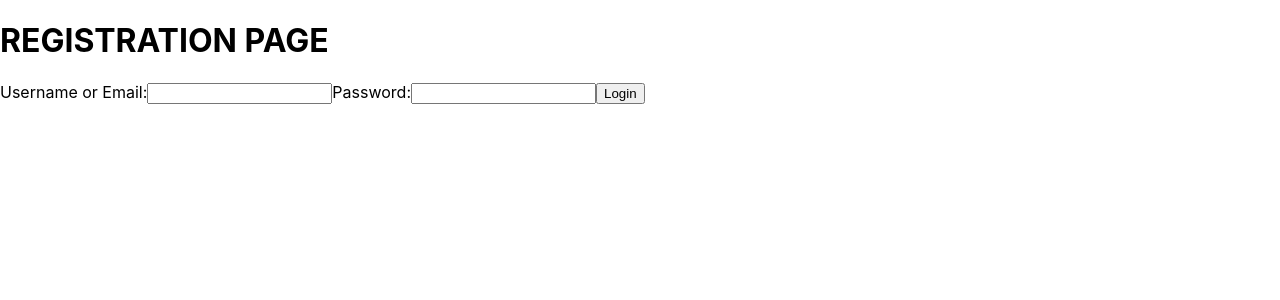
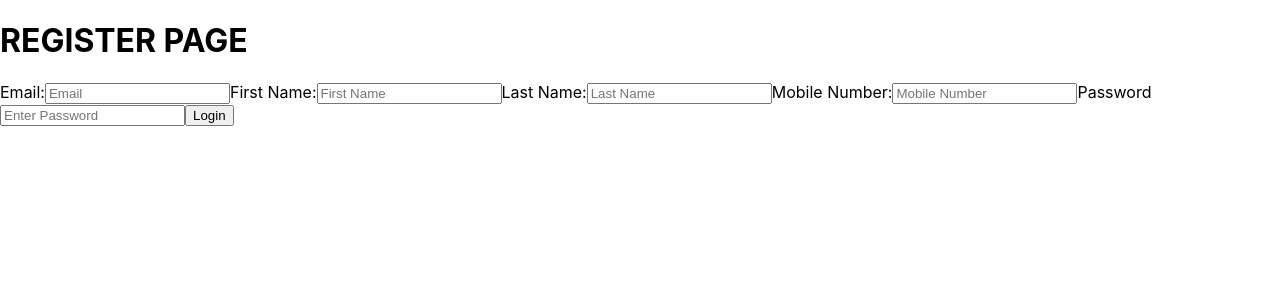
Before and after one commit to duffylaura/p4-snva, a React (Create React App) app in the folder frontend/: page /register in a window 1280 px wide. Shown: the top 300 px of the page. Built offline with nearby package versions, Linux system fonts and the light colour scheme.

Commit message:
Registration done. Used API post route

```diff
--- a/frontend/src/components/register.js
+++ b/frontend/src/components/register.js
@@ -1,24 +1,137 @@
 
-import React from "react";
+import React, { useState } from "react";
+import { useNavigate } from "react-router-dom";
+import axios from 'axios';
 
-const Register = () => {
+const Register = (props) => {
+    // set up navigation variable for redirection if successfully logged in
+    const navigate = useNavigate();
+
+    //set initial form state to empty strings
+    const [formState, setFormState] = useState({email: '', firstName: '', lastName: '', mobileNumber: '', password: ''});
+
+    //function to use signup post route
+    const registerPostRoute = async (data) => {
+        const options = {
+            method: 'POST',
+            url: 'http://localhost:8077/api/v1/user/signup',
+            headers: {'Content-Type': 'application/json'},
+            data: {
+                email: data.email,
+                firstName: data.firstName,
+                lastName: data.lastName,
+                mobileNumber: data.mobileNumber,
+                password: data.password
+            }
+        };
+
+        const response = await axios.request(options);
+
+        console.log(response);
+
+        if (response !== null) {
+            return true
+        } else {
+            return false
+        }
+    }
+
+    // Handle change function
+    // update state based on form input changes
+    const handleChange = (event) => {
+        const { name, value } = event.target;
+        // console.log(formState);
+        setFormState({
+            ...formState,
+            [name]: value,
+        });
+    };
+
+    // Submit form function
+    const handleFormSubmit = async (event) => {
+        event.preventDefault();
+
+        console.log("formState is:  " + formState);
+
+        try {
+            const booleanResponse = await registerPostRoute (formState);
+                // FUTURE TODO: set status of user Auth.login (data.login.token)
+            if (booleanResponse) {
+                //If successfully logged in, redirect user to next page
+                console.log("User has been registered.");
+                navigate("/welcomeUser");
+            } else {
+                console.log("There was an error in registering you. Try again")
+                alert("Please register. Click OK to try again.")
+                navigate("/register");
+            }
+        } catch (e) {
+            console.error(e);
+        }
+        // // clear form values
+        setFormState({email: '', firstName: '', lastName: '', mobileNumber: '', password: ''});
+    };
+
     return (
         <div>
-        <h1> REGISTRATION PAGE </h1>
-       <label>
-            Username or Email:
-            <input name="input1" />
-        </label>
+            <h1> REGISTER PAGE </h1>
+            <form onSubmit={handleFormSubmit}>
+                <label>
+                    Email:
+                    <input
+                    name="email"
+                    type = "email"
+                    placeholder= "Email"
+                    value = {formState.email}
+                    onChange= {handleChange}
+                    />
+                </label>
+                <label>
+                    First Name:
+                    <input
+                    name="firstName"
+                    type = "string"
+                    placeholder= "First Name"
+                    value = {formState.firstName}
+                    onChange= {handleChange}
+                    />
+                </label>
+                <label>
+                    Last Name:
+                    <input
+                    name="lastName"
+                    type = "string"
+                    placeholder= "Last Name"
+                    value = {formState.lastName}
+                    onChange= {handleChange}
+                    />
+                </label>
+                <label>
+                    Mobile Number:
+                    <input
+                    name="mobileNumber"
+                    type = "string"
+                    placeholder= "Mobile Number"
+                    value = {formState.mobileNumber}
+                    onChange= {handleChange}
+                    />
+                </label>
+                <label>
+                    Password
+                    <input
+                    name="password"
+                    type = "password"
+                    placeholder= "Enter Password"
+                    value = {formState.password}
+                    onChange= {handleChange}
+                    />
+                </label>
+                <button> Login </button>
+            </form>
+        </div>
 
-        <label>
-            Password:
-            <input name="pw" />
-        </label>
-        <button>
-            Login
-        </button>
-    </div>
-    )
+        );
+
 }
 
 export default Register;
```
